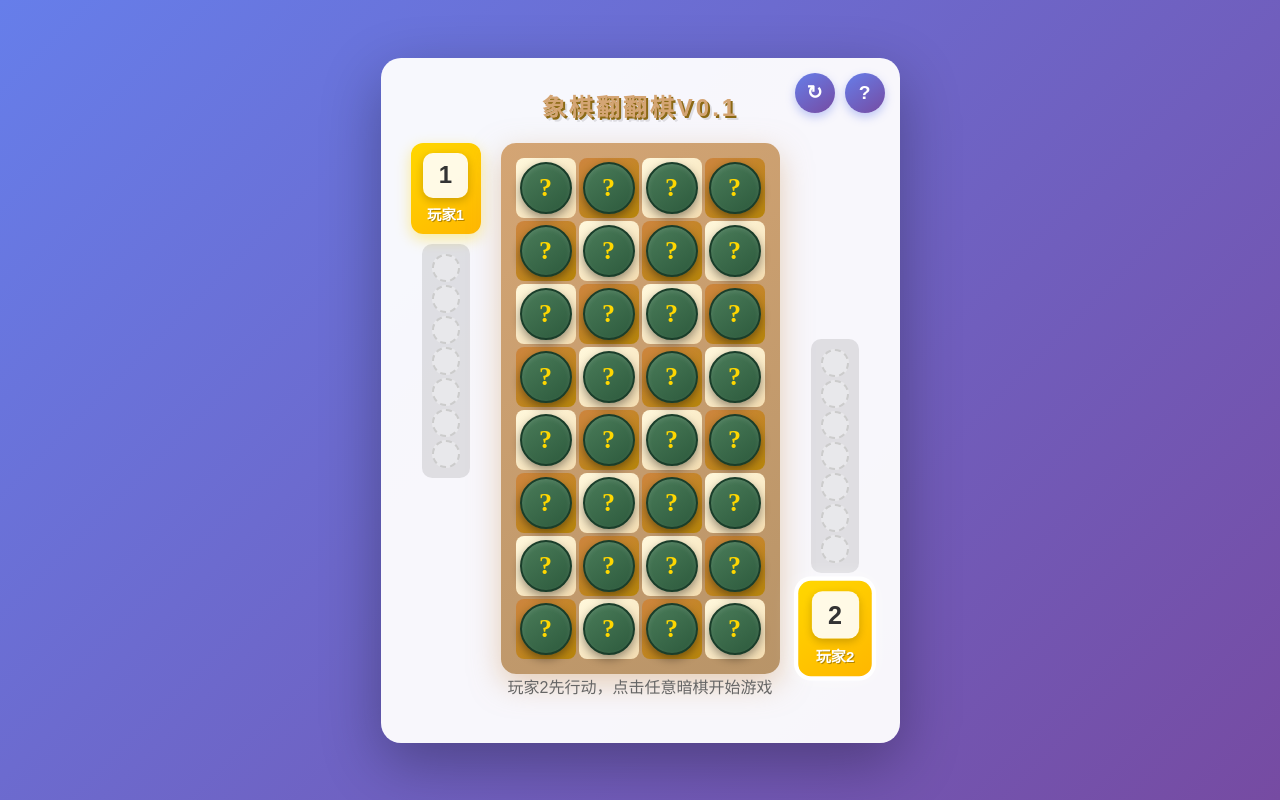
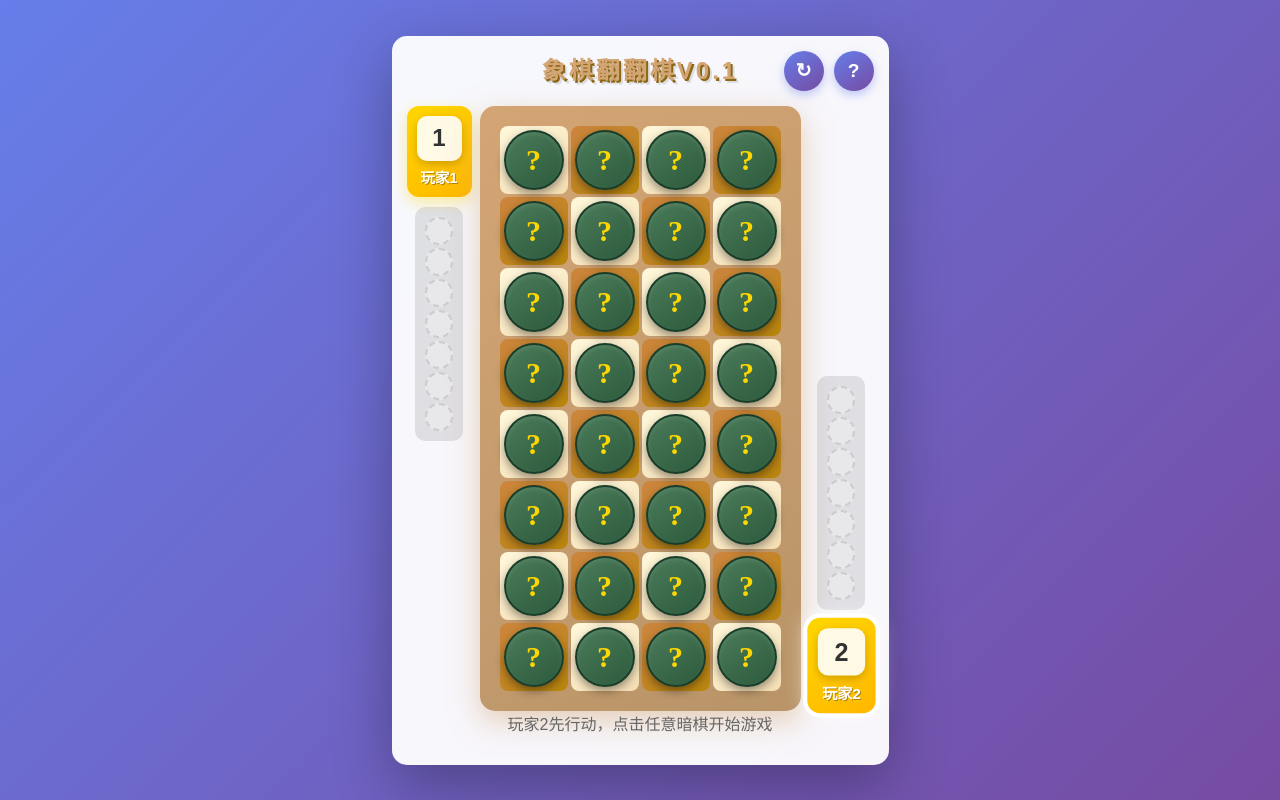
Before and after one commit to LeoJuly-coder/AI-Games, a plain HTML site: page ChineseChess/index.html in a window 1280 px wide. Drawn offline with Linux system fonts and the light colour scheme.

Commit message:
修改样式

```diff
--- a/ChineseChess/style.css
+++ b/ChineseChess/style.css
@@ -11,16 +11,18 @@ body {
     display: flex;
     justify-content: center;
     align-items: center;
-    padding: 20px;
+    padding: 10px;
+    margin: 0;
 }
 
 .game-container {
     background: rgba(255, 255, 255, 0.95);
-    border-radius: 20px;
-    padding: 30px;
+    border-radius: 15px;
+    padding: 15px;
     box-shadow: 0 20px 60px rgba(0, 0, 0, 0.3);
     text-align: center;
     position: relative;
+    max-width: 95vw;
 }
 
 .top-controls {
@@ -61,7 +63,7 @@ body {
 
 .main-content {
     display: flex;
-    gap: 20px;
+    gap: 8px;
     align-items: flex-start;
 }
 
@@ -85,9 +87,9 @@ body {
     display: flex;
     flex-direction: column;
     align-items: center;
-    padding: 10px 12px;
+    padding: 10px;
     border-radius: 12px;
-    min-width: 70px;
+    min-width: 40px;
 }
 
 .player.red {
@@ -229,7 +231,7 @@ body {
 
 .board-container {
     display: inline-block;
-    padding: 15px;
+    padding: 20px;
     background: linear-gradient(145deg, #d4a574, #b89468);
     border-radius: 15px;
     box-shadow: 0 10px 30px rgba(212, 165, 116, 0.5);
@@ -237,14 +239,14 @@ body {
 
 .board {
     display: grid;
-    grid-template-columns: repeat(4, 60px);
-    grid-template-rows: repeat(8, 60px);
+    grid-template-columns: repeat(4, 68px);
+    grid-template-rows: repeat(8, 68px);
     gap: 3px;
 }
 
 .cell {
-    width: 60px;
-    height: 60px;
+    width: 68px;
+    height: 68px;
     display: flex;
     justify-content: center;
     align-items: center;
@@ -275,13 +277,13 @@ body {
 }
 
 .piece {
-    width: 52px;
-    height: 52px;
+    width: 60px;
+    height: 60px;
     border-radius: 50%;
     display: flex;
     justify-content: center;
     align-items: center;
-    font-size: 26px;
+    font-size: 30px;
     font-weight: bold;
     transition: all 0.3s ease;
     position: relative;
```
